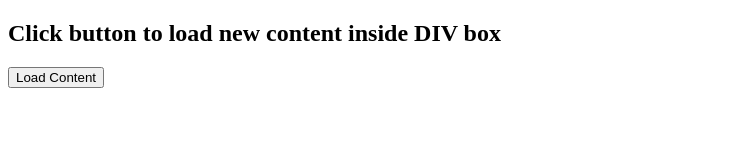
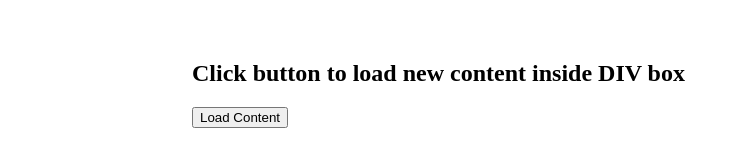
Before and after one commit to salomonw/webmaps, a plain HTML site: page index.html in a window 1280 px wide. Shown: the whole page, without its empty margins (0-738 px from the left). Drawn offline with nearby package versions, Linux system fonts and the light colour scheme; files that its build step writes are made by us from their sources.

Commit message:
Update index.html

```diff
--- a/index.html
+++ b/index.html
@@ -1,6 +1,10 @@
 <!DOCTYPE html>
 <html lang="en">
 <head>
+    <title>Hank Quinlan, Horrible Cop</title>
+    <!-- link to main stylesheet -->
+    <link rel="stylesheet" type="text/css" href="/css/main.css">
+</head>
 <meta charset="utf-8">
 <title>jQuery load() Demo</title>
 <script src="https://code.jquery.com/jquery-1.12.4.min.js"></script>
@@ -11,7 +15,7 @@ $(document).ready(function(){
     });
 });
 </script>
-</head>
+
 <body>
     <div id="box">
         <h2>Click button to load new content inside DIV box</h2>
```
